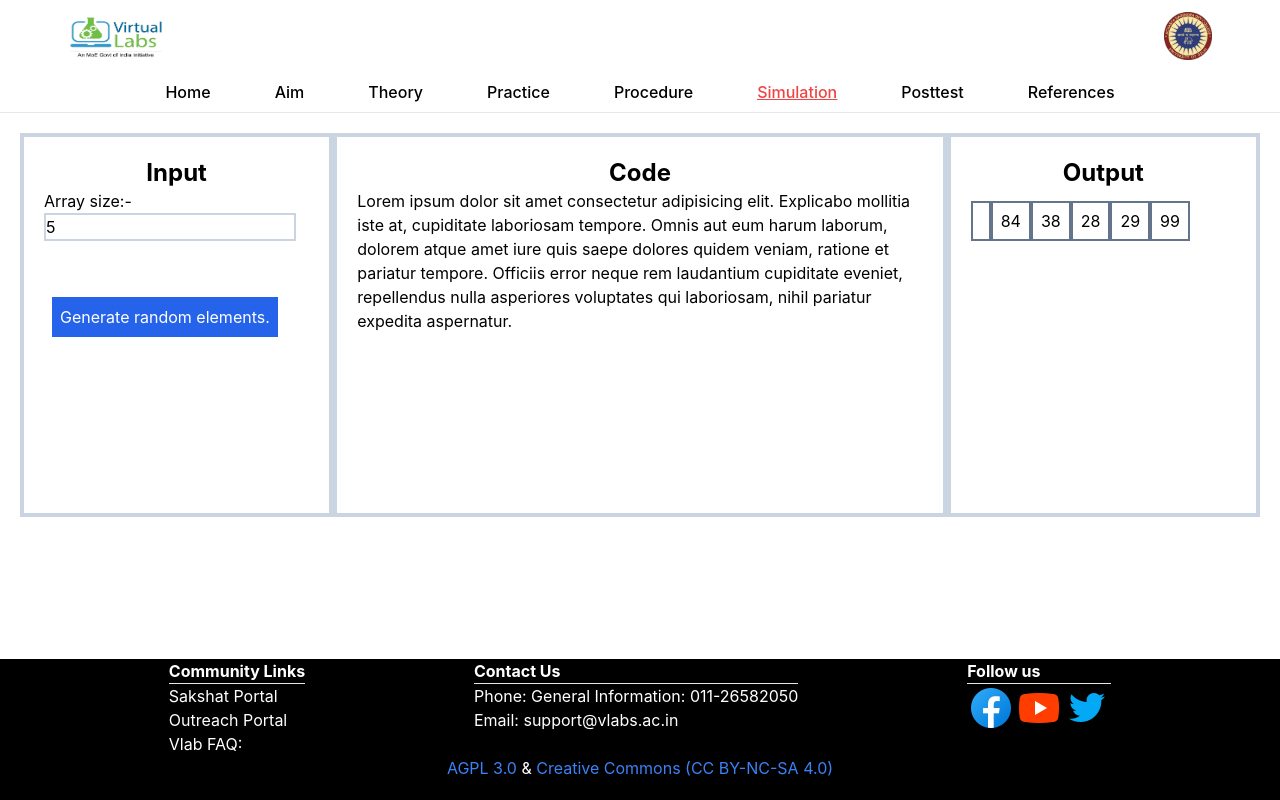
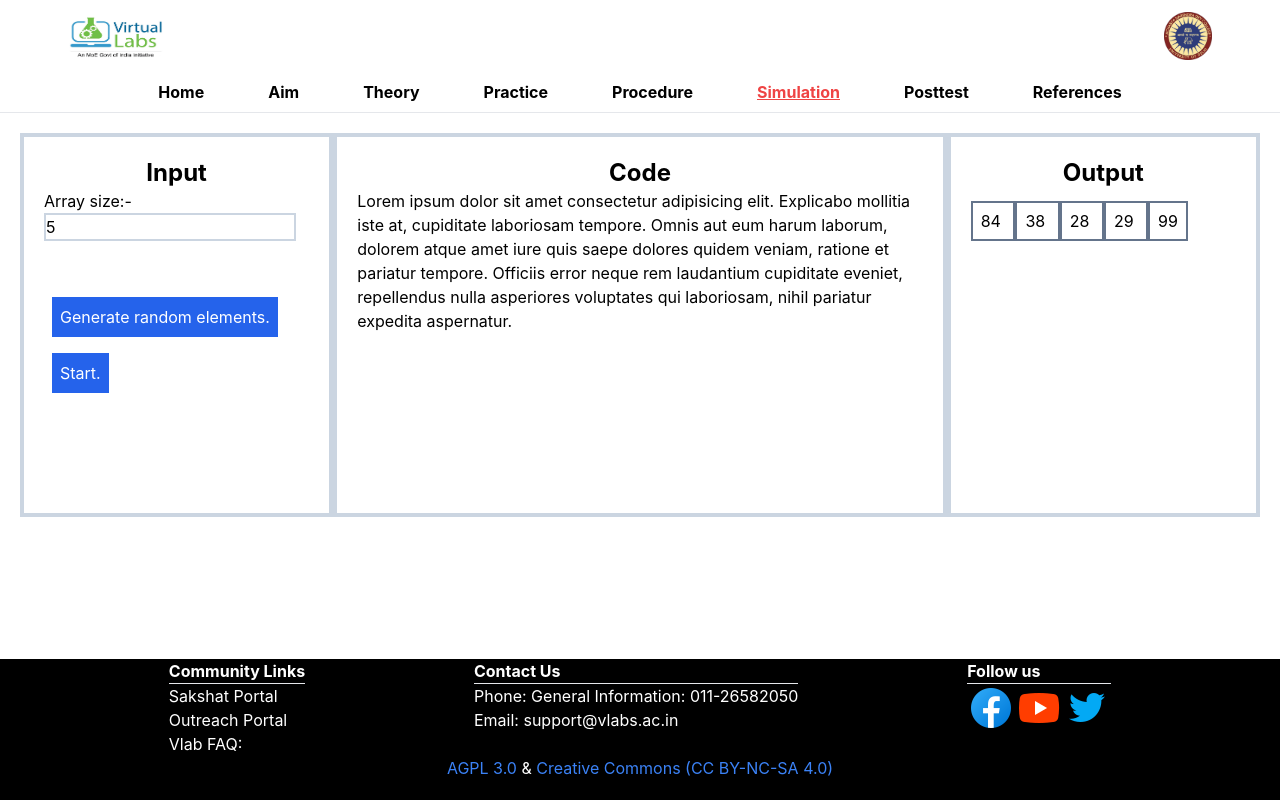
Before and after one commit to pankajsahh/lastvlab, a React (Create React App) app in the folder insertion_sort/: page /Simulation in a window 1280 px wide. Both pictures are taken after typing "5" into the empty fields and a click on the button "Generate random elements.". Built offline with nearby package versions, Linux system fonts and the light colour scheme.

Commit message:
References added

```diff
--- a/insertion_sort/src/Components/Divbox.jsx
+++ b/insertion_sort/src/Components/Divbox.jsx
@@ -2,7 +2,7 @@ import React from 'react'
 
 export default function Divbox(props) {
 
-        return(<div className='inline w-2 border-2 border-slate-500 p-2 text-center self-center'>{props.value}</div>)
+        return(<div className='inline w-2 border-2 border-slate-500 p-2 text-center self-center' key={props.index}>{props.value} </div>)
 
 
 }
--- a/insertion_sort/src/Components/Experiment.jsx
+++ b/insertion_sort/src/Components/Experiment.jsx
@@ -3,7 +3,7 @@ import { Link } from "react-router-dom";
 import Eimage from './ExperimentsIcon.png';
 const Experiment= ()=>{
     return (
-      <>
+
 
         <div className="flex justify-around m-5">
            <div className="bg-red-900 w-60 h-32 text-center" >
@@ -12,7 +12,7 @@ const Experiment= ()=>{
            <img src={Eimage} className="float-left h-96"></img>
         </div>
 
-        </>
+
     );
 }
 
--- a/insertion_sort/src/Components/ExperimentHeader.jsx
+++ b/insertion_sort/src/Components/ExperimentHeader.jsx
@@ -15,15 +15,15 @@ const ExperimentHeader=(props)=>{
              <img className='h-12' src={college}></img>
             </div>
             <div>
-                <ul className='check flex justify-center space-x-12 font-medium items-center'>
+                <ul className='check flex justify-center space-x-12 font-bold items-center'>
                     <li className=''><Link to='/'>Home</Link></li>
-                    <li className={props.stl}>Aim</li>
+                    <li className={props.stl}><Link to='/Aim'>Aim</Link></li>
                     <li className=''>Theory</li>
                     <li className={props.pr}><Link to='/Practice'>Practice</Link></li>
                     <li className=''>Procedure</li>
                     <li className={props.sml}><Link to='/Simulation'>Simulation</Link></li>
                     <li className=''>Posttest</li>
-                    <li className=''>References</li>
+                    <li className={props.rf}><Link to='/References'>References</Link></li>
                 </ul>
                 <hr></hr>
 
--- a/insertion_sort/src/Components/Header.jsx
+++ b/insertion_sort/src/Components/Header.jsx
@@ -12,7 +12,7 @@ const Header=(props)=>{
              <img className='h-12' src={college}></img>
             </div>
             <div>
-                <ul className=' check flex justify-center space-x-12 font-medium items-center'>
+                <ul className=' check flex justify-center space-x-12 font-bold items-center '>
                     <li className={props.stl}><Link  to='/'>Home</Link></li>
                     <li className=''>Introduction</li>
                     <li className={props.tl}><Link to='/Experiment'>Experiments</Link></li>
--- a/insertion_sort/src/Components/Landing.js
+++ b/insertion_sort/src/Components/Landing.js
@@ -20,6 +20,7 @@ import ExperimentPage from './ExperimentPage';
 import Practice from './Practice';
 import TargetAudience from './TargetAudience';
 import Simulation from './Simulation';
+import References from './References';
 
 const Landing =()=>{
     return (
@@ -34,6 +35,9 @@ const Landing =()=>{
 
             <Route path='/Experiment' element={<><Header tl="text-red-500 underline"/><Experiment/></>}/>
             <Route path='/InsertionSort' element={<ExperimentPage/>}/>
+            <Route path='/Aim' element={<ExperimentPage/>}/>
+            <Route path='/References' element={<><ExperimentHeader rf="text-red-500 underline"/><References/></>}/>
+
             <Route path='/Practice' element={<><ExperimentHeader pr='text-red-500 underline'/><Practice/></>}/>
             <Route path='/Target_Audience' element={<><Header tr="text-red-500 underline"/><TargetAudience/></>}/>
             <Route path='/Simulation' element={<><ExperimentHeader sml="text-red-500 underline"/><Simulation/></>}/>
--- a/insertion_sort/src/Components/Practice.css
+++ b/insertion_sort/src/Components/Practice.css
@@ -14,7 +14,7 @@
     width:max-content
   }
   .card{
-  background: #818181;
+  background: #585454;
   padding: 0 1em;
   border-radius: 2em;
   }
--- a/insertion_sort/src/Components/Practice.js
+++ b/insertion_sort/src/Components/Practice.js
@@ -40,9 +40,9 @@ class Practice extends Component{
      },this.state.delay*i);
      i++;
    }
-   this.setState({
-     timeouts:timeouts,
-   });
+  //  this.setState({
+  //    timeouts:timeouts,
+  //  });
   };
 
   generateSteps=()=>{
@@ -101,6 +101,7 @@ clearColorKey=()=>{
       currentStep:0,
     },()=>this.generateSteps());
   };
+
   render(){
     const bars=this.state.array.map((value,index)=>{
      return (<Bars
@@ -112,6 +113,7 @@ clearColorKey=()=>{
         />
      );
   });
+
     return (
       <div>
       <div className='app flex justify-end space-x-72'>
--- /dev/null
+++ b/insertion_sort/src/Components/References.jsx
@@ -0,0 +1,14 @@
+import React from 'react'
+
+const References=() =>{
+  return (
+    <div className='flex justify-center items-center'>
+        <ul className='text-2xl font-semibold list-disc'>
+            <li>AlgorithmDesign_by_JonKleinberg EvaTardos</li>
+            <li>Introduction to Algorithms - 3rd Edition</li>
+        </ul>
+    </div>
+  );
+}
+
+export default References;
--- a/insertion_sort/src/Components/Simulation.jsx
+++ b/insertion_sort/src/Components/Simulation.jsx
@@ -2,26 +2,31 @@ import { useState } from "react";
 import Divbox from "./Divbox";
 
 const Simulation=()=>{
-    const colors=["#FF0000","00FF00","0000FF","FFFF50"]
+    const colors=["#FF0000","#00FF00","#0000FF","#FFFF50"]
     const algorithm=()=>{
-        for(let i=0;i<val;i++){
-            let key=array[i];
-            console.log(key)
+        console.log("Array before sorting ",array)
+        for(let i=1;i<val;i++){
+            let key=array.at(i);
+
+            // console.log(key)
             let j=i-1;
-            while(j>=0 && array[j]>key){
-                array[j+1]=array[j];
+            while(j>=0 && array.at(j)>key){
+                array[j+1]=array.at(j);
                 j--;
             }array[j+1]=key;
         }
+        console.log(array)
     }
+
     const [val,changeVal]=useState('');
-    const array=[''];
+    const array=[];
      const[errors,setErrors]=useState('');
     const handleChange=(e)=>{
         if(e.target.value>10){
             setErrors("*Max size=10")
         }
        else {changeVal(e.target.value);
+        console.log("value",val)
               setErrors("")}
     }
 
@@ -36,17 +41,20 @@ const Simulation=()=>{
     // })
 
     const generateElements =()=>{
+
         for(let i=0;i<val;i++){
             array.push(generateRandom(10,100))
         }
-        console.log(array[0])
-        updateBoxes(array.map((item)=>{
-            return(<Divbox value={item}></Divbox>)
+
+        console.log("Array elements",array.at(0))
+        updateBoxes(array.map((item,index)=>{
+            console.log("Array index ",index)
+            return(<div className='inline w-2 border-2 border-slate-500 p-2 text-center self-center' key={index}>{item} </div>)
+
         })
         )
-        algorithm();
     }
-    const [boxes,updateBoxes]=useState('');
+    const [boxes,updateBoxes]=useState();
 
     return (
         <div className="flex justify-evenly m-5">
@@ -58,6 +66,7 @@ const Simulation=()=>{
                 <br></br>
 
                 <button className="p-2 bg-blue-600 text-white m-2 " onClick={generateElements}>Generate random elements.</button>
+                <button className="p-2 bg-blue-600 text-white m-2 " onClick={algorithm}>Start.</button>
 
             </div>
 
```
